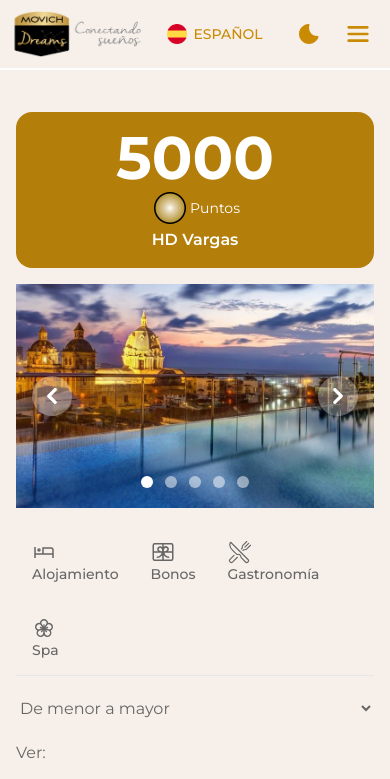
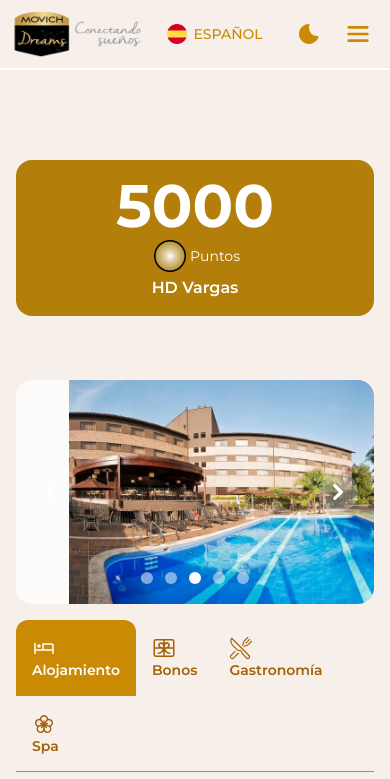
Before and after one commit to Dev-Joshua/fidepuntos-next.js, a Next.js app: page /home in a window 390 px wide. Shown: the top 779 px of the page. Built offline with nearby package versions, Linux system fonts and the light colour scheme.

Commit message:
ajusto detalles del carrusel y seccion de pestañas

```diff
--- a/src/app/home/page.tsx
+++ b/src/app/home/page.tsx
@@ -1,10 +1,48 @@
+'use client';
+
+import { useState, useEffect } from 'react';
 import Image from 'next/image';
 
 export default function Page() {
+  const [currentIndex, setCurrentIndex] = useState(0);
+  const [selectedTab, setSelectedTab] = useState('alojamiento');
+
+  const images = [
+    '/movich-cartagena-servicios-piscina.jpg',
+    '/movich-lomas-lobby-d.jpg',
+    '/movich-lomas-servicios-piscina.jpg',
+    '/movich-pereira-servicios-piscina.jpg',
+    '/SALONES_DE_EVENOS.jpg',
+  ];
+
+  const handleTabClick = (tab: string) => {
+    setSelectedTab(tab);
+  };
+
+  // Cambiar la imagen cada 3 segundos
+  useEffect(() => {
+    const interval = setInterval(() => {
+      setCurrentIndex((prevIndex) => (prevIndex + 1) % images.length);
+    }, 3000); // Cambiar el tiempo en milisegundos
+
+    return () => clearInterval(interval); // Limpiar el intervalo al desmontar
+  }, [images.length]);
+
+  // Funciones para cambiar manualmente la imagen
+  const prevSlide = () => {
+    setCurrentIndex((prevIndex) =>
+      prevIndex === 0 ? images.length - 1 : prevIndex - 1
+    );
+  };
+
+  const nextSlide = () => {
+    setCurrentIndex((prevIndex) => (prevIndex + 1) % images.length);
+  };
+
   return (
     <div className='md:grid md:grid-cols-3 container mx-auto p-4 pb-8 md:p-0 md:pb-8'>
       {/* Columna derecha */}
-      <div className='col-span-1 md:order-2 md:mx-4 space-y-4'>
+      <div className='pt-12 col-span-1 md:order-2 md:mx-4 space-y-4'>
         <div className="mx-auto overflow-hidden rounded-2xl bg-[rgba(180,126,11,var(--tw-bg-opacity))] mb-4 bg-cover bg-bottom p-4 text-white bg-[url('https://maqueta.fidepuntos.com.co/public/img/textura.svg')">
           <h1 className='text-center text-6xl font-bold'>5000</h1>
           <div className='flex justify-center items-center'>
@@ -378,129 +416,56 @@
         </div>
       </div>
 
-      {/* Columna izquierda */}
-      <div className='col-span-2 md:order-1'>
-        <div className='mx-auto mb-4 flex overflow-hidden rounded-lg bg-white/75 text-gray-600'>
-          <div
-            id='default-carousel'
-            className='relative w-full'
-            data-carousel='slide'
-          >
-            {/* Carousel wrapper */}
+      {/* Grrilla izquierda */}
+      <div className='col-span-2 md:order-1 pt-12 '>
+        <div className='mx-auto mb-4 flex overflow-hidden rounded-2xl bg-white/75 text-gray-600 '>
+          <div className='relative w-full'>
             <div className='relative h-56 overflow-hidden rounded-lg md:h-96'>
-              {/* Item 1 */}
-              <div
-                className='duration-700 ease-in-out absolute inset-0 transition-transform transform z-20 translate-x-0 z-30'
-                data-carousel-item=''
-              >
-                <Image
-                  src='/movich-cartagena-servicios-piscina.jpg'
-                  className='absolute block w-full -translate-x-1/2 -translate-y-1/2 top-1/2 left-1/2'
-                  alt='...'
-                  width={800}
-                  height={600}
-                />
-              </div>
-              {/* Item 2 */}
-              <div
-                className='duration-700 ease-in-out absolute inset-0 transition-transform transform z-10 translate-x-full z-20'
-                data-carousel-item=''
-              >
-                <Image
-                  src='/movich-lomas-lobby-d.jpg'
-                  className='absolute block w-full -translate-x-1/2 -translate-y-1/2 top-1/2 left-1/2'
-                  alt='...'
-                  width={800}
-                  height={600}
-                />
-              </div>
-              {/* Item 3 */}
-              <div
-                className='duration-700 ease-in-out absolute inset-0 transition-transform transform z-30 -translate-x-full z-10 hidden'
-                data-carousel-item=''
-              >
-                <Image
-                  src='/movich-lomas-servicios-piscina.jpg'
-                  className='absolute block w-full -translate-x-1/2 -translate-y-1/2 top-1/2 left-1/2'
-                  alt='...'
-                  width={800}
-                  height={600}
-                />
-              </div>
-              {/* Item 4 */}
-              <div
-                className='duration-700 ease-in-out absolute inset-0 transition-transform transform z-30 -translate-x-full z-10 hidden'
-                data-carousel-item=''
-              >
-                <Image
-                  src='/movich-pereira-servicios-piscina.jpg'
-                  className='absolute block w-full -translate-x-1/2 -translate-y-1/2 top-1/2 left-1/2'
-                  alt='...'
-                  width={800}
-                  height={600}
-                />
-              </div>
-              {/* Item 5 */}
-              <div
-                className='duration-700 ease-in-out absolute inset-0 transition-transform transform z-30 -translate-x-full z-10'
-                data-carousel-item=''
-              >
-                <Image
-                  src='/SALONES_DE_EVENOS.jpg'
-                  className='absolute block w-full -translate-x-1/2 -translate-y-1/2 top-1/2 left-1/2'
-                  alt='...'
-                  width={800}
-                  height={600}
-                />
-              </div>
-            </div>
-            {/* Slider indicators */}
-            <div className='absolute z-30 flex -translate-x-1/2 bottom-5 left-1/2 space-x-3 rtl:space-x-reverse'>
-              <button
-                type='button'
-                className='w-3 h-3 rounded-full bg-white dark:bg-gray-800'
-                aria-current='true'
-                aria-label='Slide 1'
-                data-carousel-slide-to='0'
-              ></button>
-              <button
-                type='button'
-                className='w-3 h-3 rounded-full bg-white/50 dark:bg-gray-800/50 hover:bg-white dark:hover:bg-gray-800'
-                aria-current='false'
-                aria-label='Slide 2'
-                data-carousel-slide-to='1'
-              ></button>
-              <button
-                type='button'
-                className='w-3 h-3 rounded-full bg-white/50 dark:bg-gray-800/50 hover:bg-white dark:hover:bg-gray-800'
-                aria-current='false'
-                aria-label='Slide 3'
-                data-carousel-slide-to='2'
-              ></button>
-              <button
-                type='button'
-                className='w-3 h-3 rounded-full bg-white/50 dark:bg-gray-800/50 hover:bg-white dark:hover:bg-gray-800'
-                aria-current='false'
-                aria-label='Slide 4'
-                data-carousel-slide-to='3'
-              ></button>
-              <button
-                type='button'
-                className='w-3 h-3 rounded-full bg-white/50 dark:bg-gray-800/50 hover:bg-white dark:hover:bg-gray-800'
-                aria-current='false'
-                aria-label='Slide 5'
-                data-carousel-slide-to='4'
-              ></button>
-            </div>
-            {/* Slider controls */}
+              {images.map((src, index) => (
+                <div
+                  key={index}
+                  className={`absolute inset-0 transition-transform duration-700 ease-in-out transform ${
+                    index === currentIndex
+                      ? 'translate-x-0 z-30'
+                      : 'translate-x-full z-10'
+                  }`}
+                  style={{
+                    visibility: index === currentIndex ? 'visible' : 'hidden',
+                  }}
+                >
+                  <Image
+                    src={src}
+                    className='absolute block w-full -translate-x-1/2 -translate-y-1/2 top-1/2 left-1/2'
+                    alt={`Slide ${index + 1}`}
+                    width={800}
+                    height={600}
+                  />
+                </div>
+              ))}
+            </div>
+
+            {/* Indicadores */}
+            <div className='absolute z-30 flex -translate-x-1/2 bottom-5 left-1/2 space-x-3'>
+              {images.map((_, index) => (
+                <button
+                  key={index}
+                  onClick={() => setCurrentIndex(index)}
+                  className={`w-3 h-3 rounded-full ${
+                    currentIndex === index ? 'bg-white' : 'bg-white/50'
+                  }`}
+                  aria-label={`Slide ${index + 1}`}
+                ></button>
+              ))}
+            </div>
+
+            {/* Controles de navegación */}
             <button
-              type='button'
+              onClick={prevSlide}
               className='absolute top-0 start-0 z-30 flex items-center justify-center h-full px-4 cursor-pointer group focus:outline-none'
-              data-carousel-prev
             >
-              <span className='inline-flex items-center justify-center w-10 h-10 rounded-full bg-white/30 dark:bg-gray-800/30 group-hover:bg-white/50 dark:group-hover:bg-gray-800/60 group-focus:ring-4 group-focus:ring-white dark:group-focus:ring-gray-800/70 group-focus:outline-none'>
+              <span className='inline-flex items-center justify-center w-10 h-10 rounded-full bg-white/30 group-hover:bg-white/50'>
                 <svg
-                  className='w-4 h-4 text-white dark:text-gray-800 rtl:rotate-180'
+                  className='w-4 h-4 text-white'
                   aria-hidden='true'
                   xmlns='http://www.w3.org/2000/svg'
                   fill='none'
@@ -508,9 +473,9 @@
                 >
                   <path
                     stroke='currentColor'
-                    stroke-linecap='round'
-                    stroke-linejoin='round'
-                    stroke-width='2'
+                    strokeLinecap='round'
+                    strokeLinejoin='round'
+                    strokeWidth='2'
                     d='M5 1 1 5l4 4'
                   ></path>
                 </svg>
@@ -518,13 +483,12 @@
               </span>
             </button>
             <button
-              type='button'
+              onClick={nextSlide}
               className='absolute top-0 end-0 z-30 flex items-center justify-center h-full px-4 cursor-pointer group focus:outline-none'
-              data-carousel-next
             >
-              <span className='inline-flex items-center justify-center w-10 h-10 rounded-full bg-white/30 dark:bg-gray-800/30 group-hover:bg-white/50 dark:group-hover:bg-gray-800/60 group-focus:ring-4 group-focus:ring-white dark:group-focus:ring-gray-800/70 group-focus:outline-none'>
+              <span className='inline-flex items-center justify-center w-10 h-10 rounded-full bg-white/30 group-hover:bg-white/50'>
                 <svg
-                  className='w-4 h-4 text-white dark:text-gray-800 rtl:rotate-180'
+                  className='w-4 h-4 text-white'
                   aria-hidden='true'
                   xmlns='http://www.w3.org/2000/svg'
                   fill='none'
@@ -532,9 +496,9 @@
                 >
                   <path
                     stroke='currentColor'
-                    stroke-linecap='round'
-                    stroke-linejoin='round'
-                    stroke-width='2'
+                    strokeLinecap='round'
+                    strokeLinejoin='round'
+                    strokeWidth='2'
                     d='m1 9 4-4-4-4'
                   ></path>
                 </svg>
@@ -543,7 +507,8 @@
             </button>
           </div>
         </div>
-        <div className='rounded-t-lg mb-4 border-b border-coloruno dark:border-colorunodark'>
+
+        <div className='rounded-t-lg mb-4 border-b border-yellow-600'>
           <ul
             className='flex flex-wrap -mb-px text-sm font-medium text-center'
             id='default-styled-tab'
@@ -557,13 +522,17 @@
               role='alojamiento'
             >
               <button
-                className='inline-block p-4 rounded-t-lg hover:text-colordos hover:bg-gray-50 dark:hover:bg-black/50 dark:hover:text-colordosdark text-colordosdark hover:text-coloruno dark:text-colordosdark dark:hover:text-colorunodark bg-coloruno'
-                id='profile-styled-tab'
-                data-tabs-target='#styled-profile'
+                onClick={() => handleTabClick('alojamiento')}
+                className={`inline-block p-4 rounded-t-xl font-semibold
+              ${
+                selectedTab === 'alojamiento'
+                  ? 'bg-yellow-600 text-white'
+                  : 'hover:bg-gray-50 text-yellow-700'
+              }
+              dark:hover:bg-black/50 dark:hover:text-colordosdark`}
                 type='button'
                 role='tab'
-                aria-controls='profile'
-                aria-selected='true'
+                aria-selected={selectedTab === 'alojamiento'}
               >
                 <svg
                   xmlns='http://www.w3.org/2000/svg'
@@ -592,13 +561,17 @@
               role='bonos'
             >
               <button
-                className='inline-block p-4 rounded-t-lg hover:text-colordos hover:bg-gray-50 dark:hover:bg-black/50 dark:hover:text-colordosdark text-coloruno dark:text-colorunodark hover:text-colortres dark:colorunodark dark:hover:text-gray-300'
-                id='dashboard-styled-tab'
-                data-tabs-target='#styled-dashboard'
+                onClick={() => handleTabClick('bonos')}
+                className={`inline-block p-4 rounded-t-xl font-semibold
+              ${
+                selectedTab === 'bonos'
+                  ? 'bg-yellow-600 text-white'
+                  : 'hover:bg-gray-50 text-yellow-700'
+              }
+              dark:hover:bg-black/50 dark:hover:text-colordosdark`}
                 type='button'
                 role='tab'
-                aria-controls='dashboard'
-                aria-selected='false'
+                aria-selected={selectedTab === 'bonos'}
               >
                 <svg
                   xmlns='http://www.w3.org/2000/svg'
@@ -622,13 +595,17 @@
               role='gastronomia'
             >
               <button
-                className='inline-block p-4 rounded-t-lg hover:text-colordos hover:bg-gray-50 dark:hover:bg-black/50 dark:hover:text-colordosdark text-coloruno dark:text-colorunodark hover:text-colortres dark:colorunodark dark:hover:text-gray-300'
-                id='settings-styled-tab'
-                data-tabs-target='#styled-settings'
+                onClick={() => handleTabClick('gastronomia')}
+                className={`inline-block p-4 rounded-t-xl font-semibold
+              ${
+                selectedTab === 'gastronomia'
+                  ? 'bg-yellow-600 text-white'
+                  : 'hover:bg-gray-50 text-yellow-700'
+              }
+              dark:hover:bg-black/50 dark:hover:text-colordosdark`}
                 type='button'
                 role='tab'
-                aria-controls='settings'
-                aria-selected='false'
+                aria-selected={selectedTab === 'gastronomia'}
               >
                 <svg
                   xmlns='http://www.w3.org/2000/svg'
@@ -662,13 +639,17 @@
               role='spa'
             >
               <button
-                className='inline-block p-4 rounded-t-lg hover:text-colordos hover:bg-gray-50 dark:hover:bg-black/50 dark:hover:text-colordosdark text-coloruno dark:text-colorunodark hover:text-colortres dark:colorunodark dark:hover:text-gray-300'
-                id='contacts-styled-tab'
-                data-tabs-target='#styled-contacts'
+                onClick={() => handleTabClick('spa')}
+                className={`inline-block p-4 rounded-t-xl font-semibold
+              ${
+                selectedTab === 'spa'
+                  ? 'bg-yellow-600 text-white'
+                  : 'hover:bg-gray-50 text-yellow-700'
+              }
+              dark:hover:bg-black/50 dark:hover:text-colordosdark`}
                 type='button'
                 role='tab'
-                aria-controls='contacts'
-                aria-selected='false'
+                aria-selected={selectedTab === 'spa'}
               >
                 <svg
                   xmlns='http://www.w3.org/2000/svg'
@@ -688,6 +669,7 @@
             </li>
           </ul>
         </div>
+
         <div
           id='default-styled-tab-content'
           className='w-full'
```
